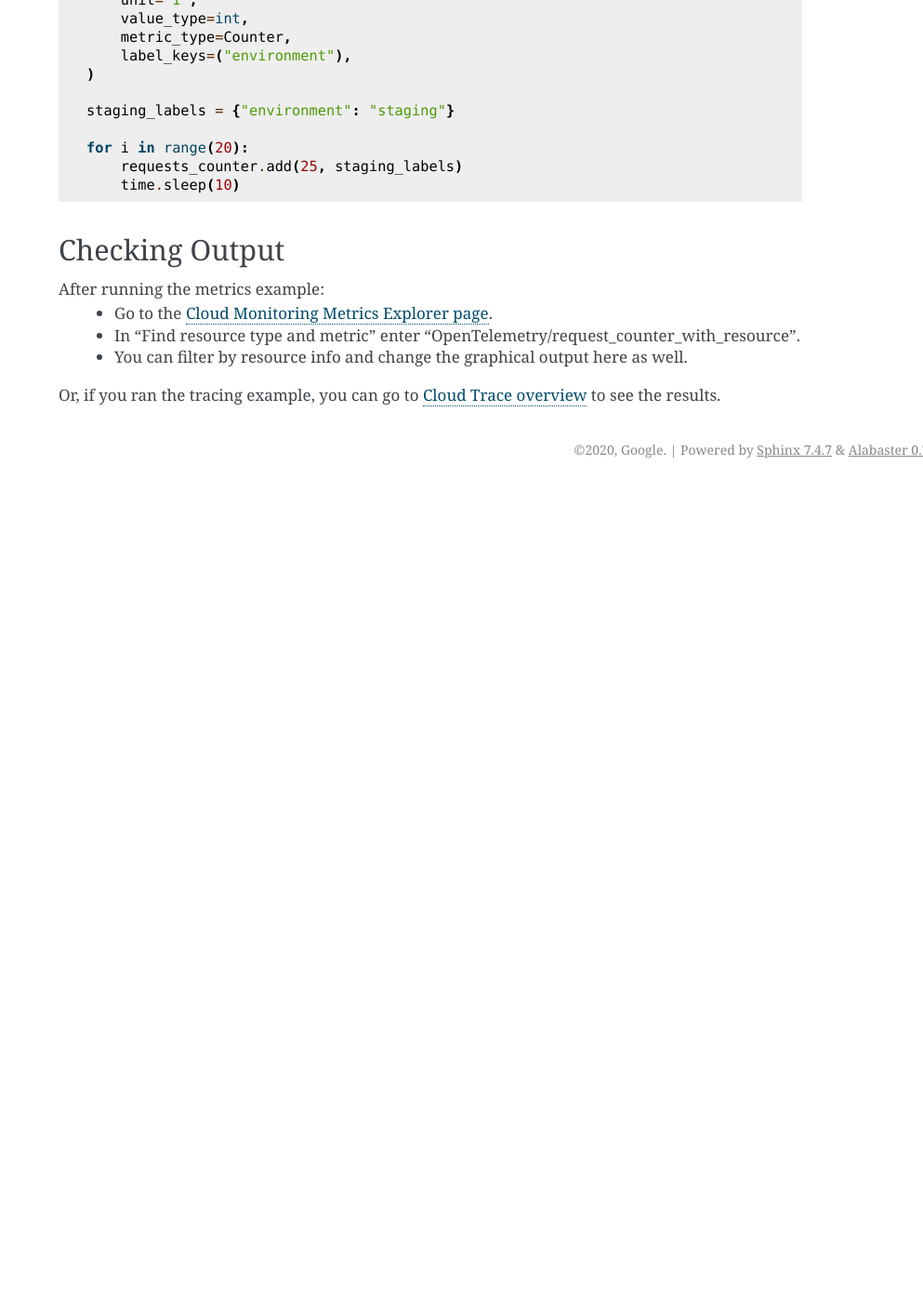
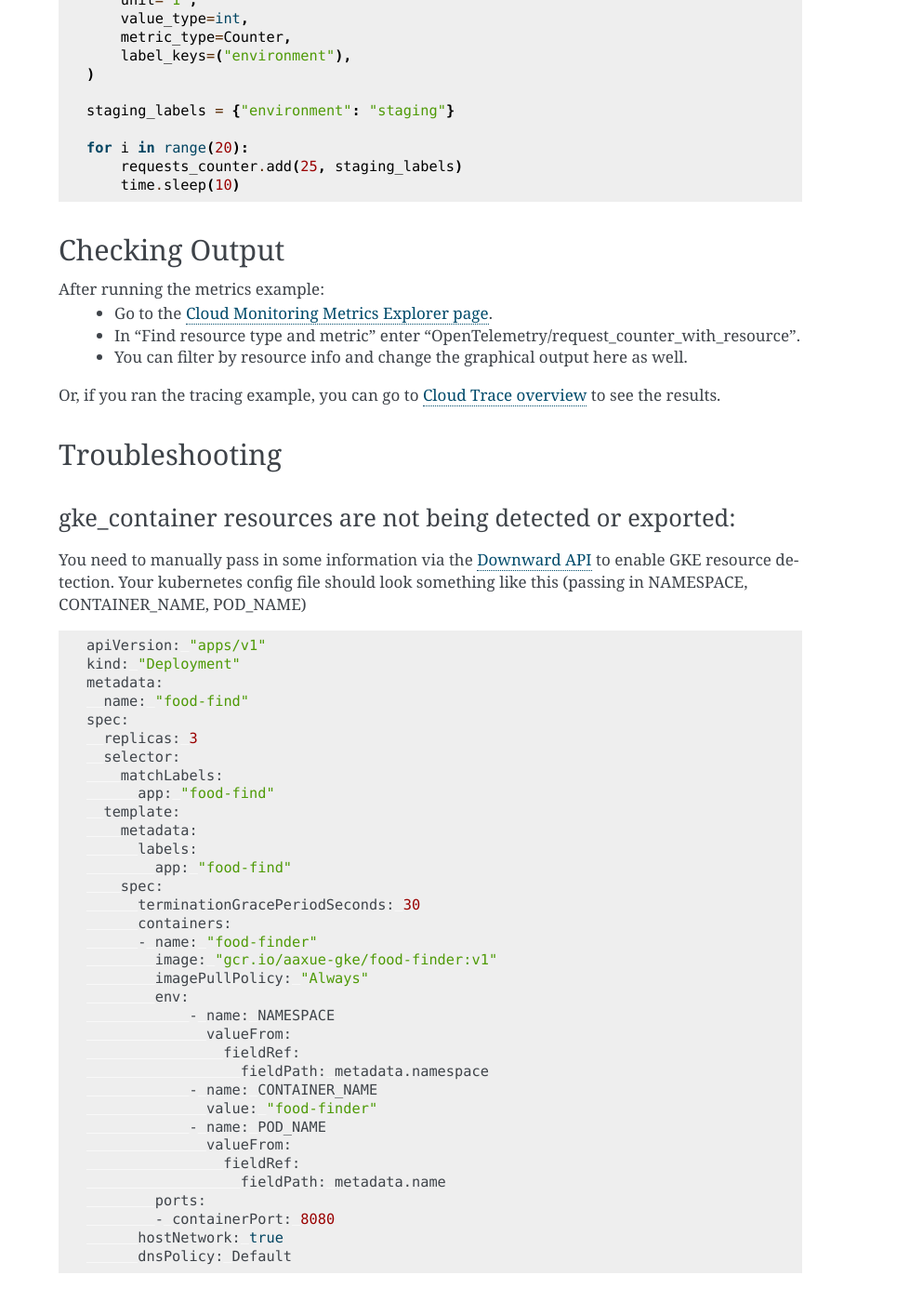
Before and after one commit to GoogleCloudPlatform/opentelemetry-operations-python, a Sphinx documentation site: the page built from docs/examples/tools/cloud_resource_detector/README.rst, in a window 1280 px wide and 1400 px high, scrolled down 2346 px. Shown: the whole window at 93% size, without its empty margins (287-1280 px from the left). Built offline with Sphinx 7.4.7, drawn with Linux system fonts in a browser that asks for light colours; pages that are not in the unit, such as notebooks, are missing from menus; before the commit the page ends 2869 px from its top, so only the background shows below that; some of the changed text lies outside the part shown.

Commit message:
add troubleshooting section for GKE resources

```diff
--- a/docs/examples/tools/cloud_resource_detector/README.rst
+++ b/docs/examples/tools/cloud_resource_detector/README.rst
@@ -44,3 +44,50 @@
     * You can filter by resource info and change the graphical output here as well.
 
 Or, if you ran the tracing example, you can go to `Cloud Trace overview <https://console.cloud.google.com/traces/list>`_ to see the results.
+
+
+Troubleshooting
+--------------------------
+
+gke_container resources are not being detected or exported:
+###########################################################
+You need to manually pass in some information via the `Downward API <https://kubernetes.io/docs/tasks/inject-data-application/environment-variable-expose-pod-information/>`_
+to enable GKE resource detection. Your kubernetes config file should look
+something like this (passing in NAMESPACE, CONTAINER_NAME, POD_NAME)
+
+.. code-block:: sh
+
+    apiVersion: "apps/v1"
+    kind: "Deployment"
+    metadata:
+      name: "food-find"
+    spec:
+      replicas: 3
+      selector:
+        matchLabels:
+          app: "food-find"
+      template:
+        metadata:
+          labels:
+            app: "food-find"
+        spec:
+          terminationGracePeriodSeconds: 30
+          containers:
+          - name: "food-finder"
+            image: "gcr.io/aaxue-gke/food-finder:v1"
+            imagePullPolicy: "Always"
+            env:
+                - name: NAMESPACE
+                  valueFrom:
+                    fieldRef:
+                      fieldPath: metadata.namespace
+                - name: CONTAINER_NAME
+                  value: "food-finder"
+                - name: POD_NAME
+                  valueFrom:
+                    fieldRef:
+                      fieldPath: metadata.name
+            ports:
+            - containerPort: 8080
+          hostNetwork: true
+          dnsPolicy: Default
```
